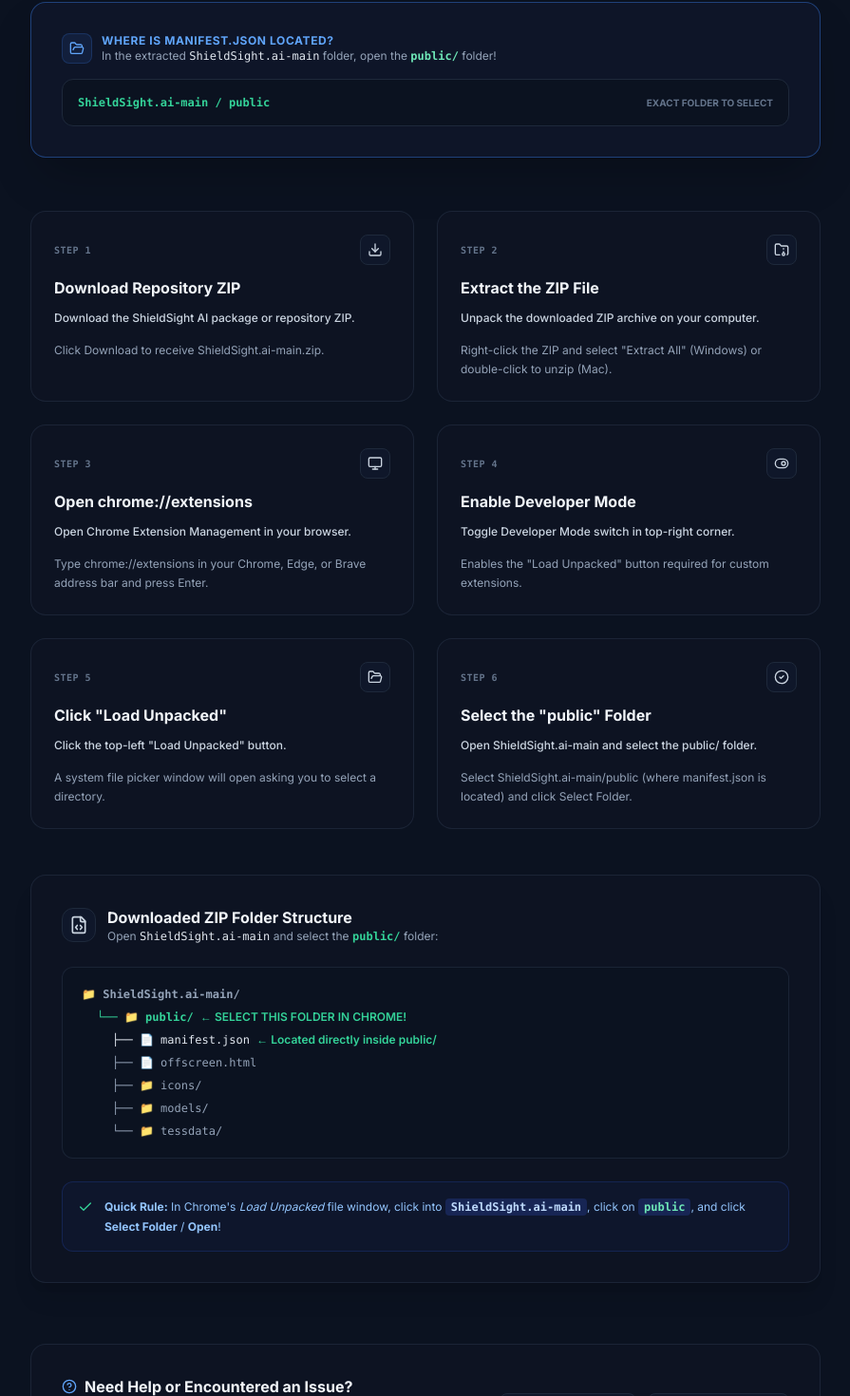
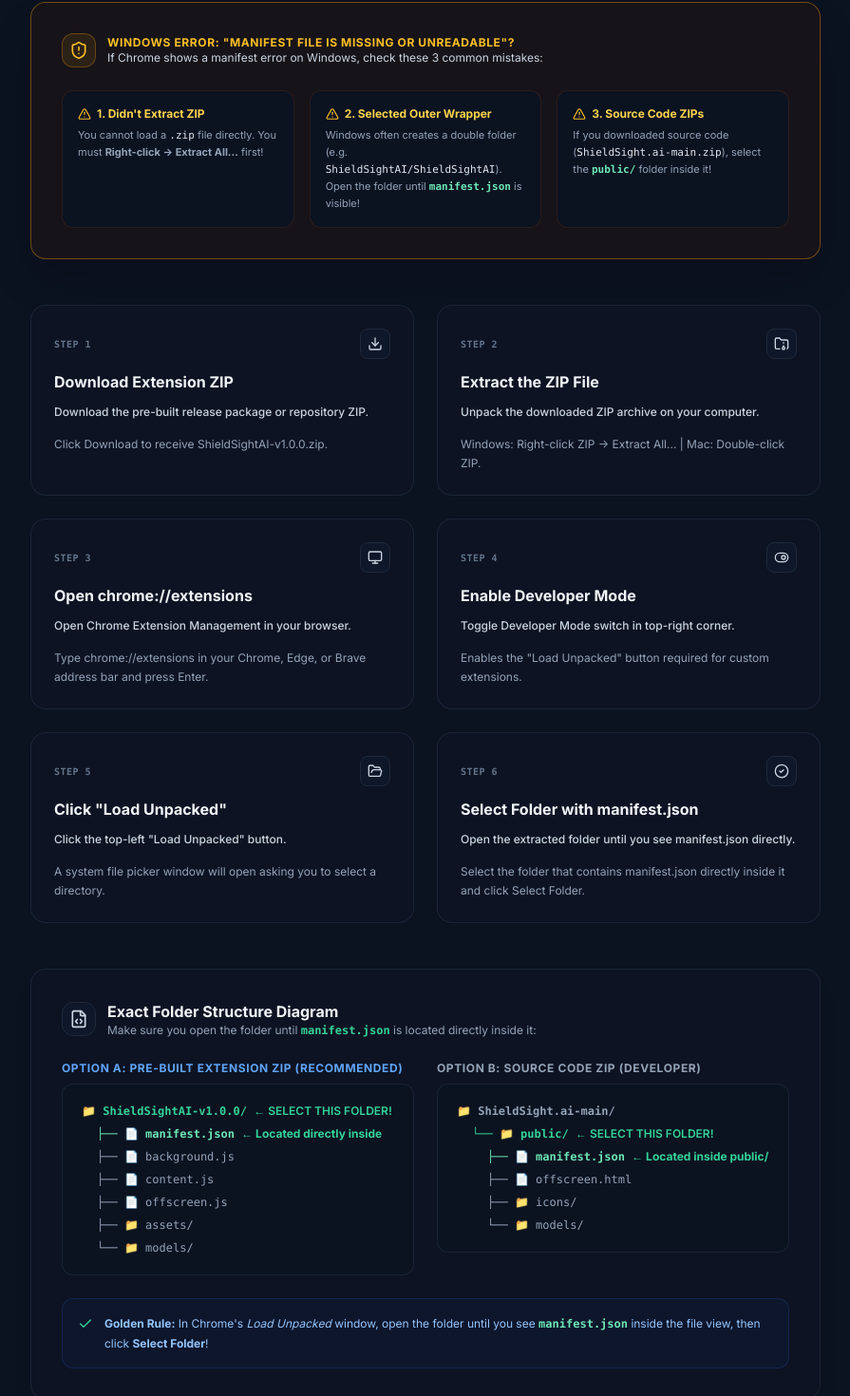
Before and after one commit to harshit-911/ShieldSight.ai, a Next.js app in the folder website/: page /install in a window 1280 px wide. Shown: the part 426-1896 px from the top of the page at 95% size, without its empty margins (192-1087 px from the left). Built offline with nearby package versions, Linux system fonts and the light colour scheme; no server answers.

Commit message:
docs: add Windows troubleshooting card and exact folder structure diagram for manifest.json errors on /install page

```diff
--- a/website/app/install/page.tsx
+++ b/website/app/install/page.tsx
@@ -1,28 +1,28 @@
 import { Navbar } from '../../components/Navbar';
 import { Footer } from '../../components/Footer';
 import { DownloadButton } from '../../components/DownloadButton';
-import { Download, FolderArchive, Monitor, ToggleRight, FolderOpen, CheckCircle2, AlertCircle, Github, HelpCircle, FileCode, Check } from 'lucide-react';
+import { Download, FolderArchive, Monitor, ToggleRight, FolderOpen, CheckCircle2, AlertTriangle, Github, HelpCircle, FileCode, Check, ShieldAlert } from 'lucide-react';
 
 export const metadata = {
   title: 'Installation Guide — ShieldSight AI',
-  description: 'Step-by-step instructions for installing ShieldSight AI extension in Google Chrome and Chromium browsers.',
+  description: 'Step-by-step instructions for installing ShieldSight AI extension in Google Chrome, Edge, Brave, and Chromium browsers.',
 };
 
 export default function InstallPage() {
   const steps = [
     {
       step: 'Step 1',
-      title: 'Download Repository ZIP',
+      title: 'Download Extension ZIP',
       icon: Download,
-      description: 'Download the ShieldSight AI package or repository ZIP.',
-      detail: 'Click Download to receive ShieldSight.ai-main.zip.',
+      description: 'Download the pre-built release package or repository ZIP.',
+      detail: 'Click Download to receive ShieldSightAI-v1.0.0.zip.',
     },
     {
       step: 'Step 2',
       title: 'Extract the ZIP File',
       icon: FolderArchive,
       description: 'Unpack the downloaded ZIP archive on your computer.',
-      detail: 'Right-click the ZIP and select "Extract All" (Windows) or double-click to unzip (Mac).',
+      detail: 'Windows: Right-click ZIP -> Extract All... | Mac: Double-click ZIP.',
     },
     {
       step: 'Step 3',
@@ -47,10 +47,10 @@
     },
     {
       step: 'Step 6',
-      title: 'Select the "public" Folder',
+      title: 'Select Folder with manifest.json',
       icon: CheckCircle2,
-      description: 'Open ShieldSight.ai-main and select the public/ folder.',
-      detail: 'Select ShieldSight.ai-main/public (where manifest.json is located) and click Select Folder.',
+      description: 'Open the extracted folder until you see manifest.json directly.',
+      detail: 'Select the folder that contains manifest.json directly inside it and click Select Folder.',
     },
   ];
 
@@ -78,30 +78,52 @@
           </div>
         </div>
 
-        {/* TARGET EXTENSION FOLDER SELECTION CALLOUT */}
-        <div className="p-6 sm:p-8 rounded-2xl bg-slate-900/90 border border-blue-500/40 mb-14 text-left space-y-4 shadow-2xl">
-          <div className="flex items-center gap-2.5">
-            <div className="w-8 h-8 rounded-lg bg-blue-500/10 border border-blue-500/20 flex items-center justify-center text-blue-400">
-              <FolderOpen className="w-4 h-4" />
+        {/* WINDOWS SPECIFIC TROUBLESHOOTING CARD */}
+        <div className="p-6 sm:p-8 rounded-2xl bg-amber-950/20 border border-amber-500/40 mb-12 text-left space-y-4 shadow-2xl">
+          <div className="flex items-center gap-3">
+            <div className="w-9 h-9 rounded-xl bg-amber-500/10 border border-amber-500/30 flex items-center justify-center text-amber-400 shrink-0">
+              <ShieldAlert className="w-5 h-5" />
             </div>
             <div>
-              <div className="text-xs font-bold uppercase tracking-wider text-blue-400">
-                Where is manifest.json Located?
+              <div className="text-xs font-bold uppercase tracking-wider text-amber-400">
+                Windows Error: "Manifest file is missing or unreadable"?
               </div>
-              <div className="text-xs text-slate-400">
-                In the extracted <code className="text-slate-200 font-mono">ShieldSight.ai-main</code> folder, open the <strong><code className="text-emerald-300 font-mono font-bold">public/</code></strong> folder!
+              <div className="text-xs text-slate-300">
+                If Chrome shows a manifest error on Windows, check these 3 common mistakes:
               </div>
             </div>
           </div>
 
-          {/* Folder Path Box */}
-          <div className="p-4 rounded-xl bg-[#0B1220] border border-slate-800 flex items-center justify-between gap-4 font-mono text-xs text-slate-200">
-            <span className="text-emerald-400 font-bold select-all truncate">
-              ShieldSight.ai-main / public
-            </span>
-            <span className="text-[10px] text-slate-500 font-sans uppercase shrink-0 font-bold">
-              Exact Folder to Select
-            </span>
+          <div className="grid grid-cols-1 md:grid-cols-3 gap-4 pt-2 font-sans text-xs">
+            <div className="p-4 rounded-xl bg-[#0B1220] border border-amber-900/30 space-y-1.5">
+              <div className="font-bold text-amber-300 flex items-center gap-1.5">
+                <AlertTriangle className="w-3.5 h-3.5 text-amber-400 shrink-0" />
+                1. Didn't Extract ZIP
+              </div>
+              <p className="text-slate-400 text-[11px] leading-relaxed">
+                You cannot load a <code className="text-slate-200">.zip</code> file directly. You must <strong>Right-click -&gt; Extract All...</strong> first!
+              </p>
+            </div>
+
+            <div className="p-4 rounded-xl bg-[#0B1220] border border-amber-900/30 space-y-1.5">
+              <div className="font-bold text-amber-300 flex items-center gap-1.5">
+                <AlertTriangle className="w-3.5 h-3.5 text-amber-400 shrink-0" />
+                2. Selected Outer Wrapper
+              </div>
+              <p className="text-slate-400 text-[11px] leading-relaxed">
+                Windows often creates a double folder (e.g. <code className="text-slate-200">ShieldSightAI/ShieldSightAI</code>). Open the folder until <code className="text-emerald-300 font-bold">manifest.json</code> is visible!
+              </p>
+            </div>
+
+            <div className="p-4 rounded-xl bg-[#0B1220] border border-amber-900/30 space-y-1.5">
+              <div className="font-bold text-amber-300 flex items-center gap-1.5">
+                <AlertTriangle className="w-3.5 h-3.5 text-amber-400 shrink-0" />
+                3. Source Code ZIPs
+              </div>
+              <p className="text-slate-400 text-[11px] leading-relaxed">
+                If you downloaded source code (<code className="text-slate-200">ShieldSight.ai-main.zip</code>), select the <code className="text-emerald-300 font-bold font-mono">public/</code> folder inside it!
+              </p>
+            </div>
           </div>
         </div>
 
@@ -145,30 +167,52 @@
             </div>
             <div>
               <h2 className="text-base font-bold text-slate-100">
-                Downloaded ZIP Folder Structure
+                Exact Folder Structure Diagram
               </h2>
               <p className="text-xs text-slate-400">
-                Open <code className="text-slate-200 font-mono">ShieldSight.ai-main</code> and select the <strong><code className="text-emerald-400 font-mono font-bold">public/</code></strong> folder:
+                Make sure you open the folder until <code className="text-emerald-400 font-mono font-bold">manifest.json</code> is located directly inside it:
               </p>
             </div>
           </div>
 
-          {/* Directory File Structure Visualizer */}
-          <div className="p-5 rounded-xl bg-[#0B1220] border border-slate-800/80 font-mono text-xs text-slate-300 space-y-2">
-            <div className="text-slate-400 font-bold">📁 ShieldSight.ai-main/</div>
-            <div className="pl-4 text-emerald-400 font-bold">└── 📁 public/  <span className="text-emerald-400 font-sans font-semibold">← SELECT THIS FOLDER IN CHROME!</span></div>
-            <div className="pl-8 text-slate-200">├── 📄 manifest.json  <span className="text-emerald-400 font-sans font-semibold font-bold">← Located directly inside public/</span></div>
-            <div className="pl-8 text-slate-400">├── 📄 offscreen.html</div>
-            <div className="pl-8 text-slate-400">├── 📁 icons/</div>
-            <div className="pl-8 text-slate-400">├── 📁 models/</div>
-            <div className="pl-8 text-slate-400">└── 📁 tessdata/</div>
+          <div className="grid grid-cols-1 md:grid-cols-2 gap-6">
+            {/* Pre-built Release ZIP Structure */}
+            <div className="space-y-2">
+              <div className="text-xs font-bold text-blue-400 uppercase tracking-wider">
+                Option A: Pre-built Extension ZIP (Recommended)
+              </div>
+              <div className="p-5 rounded-xl bg-[#0B1220] border border-slate-800/80 font-mono text-xs text-slate-300 space-y-2">
+                <div className="text-emerald-400 font-bold">📁 ShieldSightAI-v1.0.0/  <span className="text-emerald-400 font-sans font-semibold">← SELECT THIS FOLDER!</span></div>
+                <div className="pl-4 text-emerald-300 font-bold">├── 📄 manifest.json  <span className="text-emerald-400 font-sans font-bold">← Located directly inside</span></div>
+                <div className="pl-4 text-slate-400">├── 📄 background.js</div>
+                <div className="pl-4 text-slate-400">├── 📄 content.js</div>
+                <div className="pl-4 text-slate-400">├── 📄 offscreen.js</div>
+                <div className="pl-4 text-slate-400">├── 📁 assets/</div>
+                <div className="pl-4 text-slate-400">└── 📁 models/</div>
+              </div>
+            </div>
+
+            {/* Source Code ZIP Structure */}
+            <div className="space-y-2">
+              <div className="text-xs font-bold text-slate-400 uppercase tracking-wider">
+                Option B: Source Code ZIP (Developer)
+              </div>
+              <div className="p-5 rounded-xl bg-[#0B1220] border border-slate-800/80 font-mono text-xs text-slate-300 space-y-2">
+                <div className="text-slate-400 font-bold">📁 ShieldSight.ai-main/</div>
+                <div className="pl-4 text-emerald-400 font-bold">└── 📁 public/  <span className="text-emerald-400 font-sans font-semibold">← SELECT THIS FOLDER!</span></div>
+                <div className="pl-8 text-emerald-300 font-bold">├── 📄 manifest.json  <span className="text-emerald-400 font-sans font-bold">← Located inside public/</span></div>
+                <div className="pl-8 text-slate-400">├── 📄 offscreen.html</div>
+                <div className="pl-8 text-slate-400">├── 📁 icons/</div>
+                <div className="pl-8 text-slate-400">└── 📁 models/</div>
+              </div>
+            </div>
           </div>
 
-          {/* Summary Note */}
+          {/* Golden Rule Summary */}
           <div className="p-4 rounded-xl bg-blue-950/20 border border-blue-900/40 text-xs text-blue-300 leading-relaxed flex items-start gap-3">
             <Check className="w-4 h-4 text-emerald-400 shrink-0 mt-0.5" />
             <div>
-              <strong>Quick Rule:</strong> In Chrome's <em>Load Unpacked</em> file window, click into <strong><code className="bg-blue-950 px-1.5 py-0.5 rounded font-mono text-blue-200">ShieldSight.ai-main</code></strong>, click on <strong><code className="bg-blue-950 px-1.5 py-0.5 rounded font-mono text-emerald-300 font-bold">public</code></strong>, and click <strong>Select Folder</strong> / <strong>Open</strong>!
+              <strong>Golden Rule:</strong> In Chrome's <em>Load Unpacked</em> window, open the folder until you see <strong className="text-emerald-300 font-mono">manifest.json</strong> inside the file view, then click <strong>Select Folder</strong>!
             </div>
           </div>
         </div>
@@ -178,10 +222,10 @@
           <div className="space-y-2 text-left">
             <h3 className="text-base font-bold text-slate-100 flex items-center gap-2">
               <HelpCircle className="w-4 h-4 text-blue-400" />
-              Need Help or Encountered an Issue?
+              Need Help or Still Having Trouble?
             </h3>
             <p className="text-xs text-slate-400 max-w-xl leading-relaxed">
-              If you experience any difficulties during installation or want to report a bug, submit an issue directly on GitHub.
+              If you still receive a manifest error or need installation assistance, report an issue on GitHub.
             </p>
           </div>
 
@@ -192,7 +236,7 @@
               rel="noopener noreferrer"
               className="px-4 py-2 rounded-lg bg-slate-900 hover:bg-slate-800 border border-slate-800 text-xs font-semibold text-rose-300 flex items-center gap-1.5 transition-colors"
             >
-              <AlertCircle className="w-3.5 h-3.5" />
+              <AlertTriangle className="w-3.5 h-3.5" />
               Report an Issue
             </a>
             <a
```
